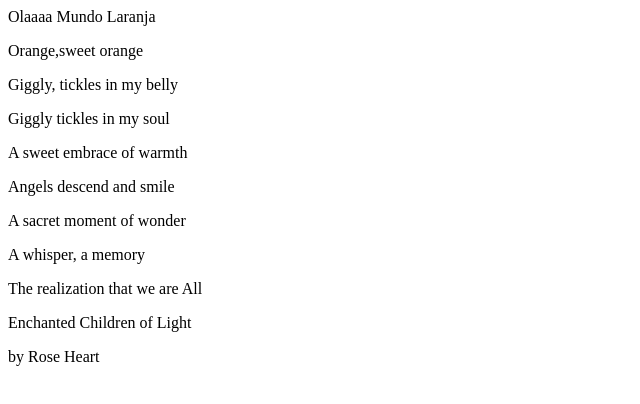
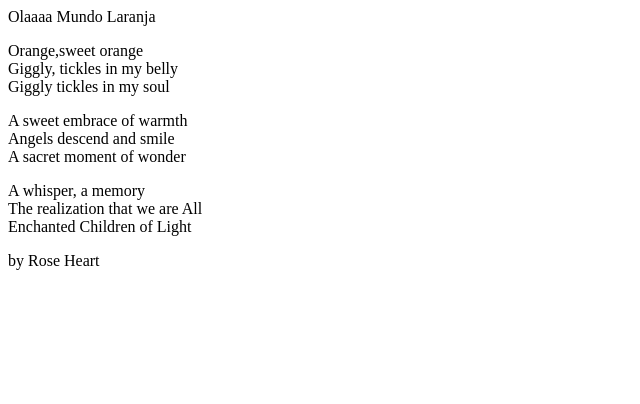
Before and after one commit to VascoSamuel/VascoSamuel.github.io, a plain HTML site: page index.html in a window 1280 px wide. Shown: the whole page, without its empty margins (0-640 px from the left). Drawn offline with Linux system fonts and the light colour scheme.

Commit message:
Update index.html

```diff
--- a/index.html
+++ b/index.html
@@ -4,17 +4,17 @@
         </head>
          <body>
 
-           <p> Orange,sweet orange </p>
-           <p>Giggly, tickles in my belly </p>
-           <p>Giggly tickles in my soul </p>
+           <p> Orange,sweet orange <br>
+           Giggly, tickles in my belly <br>
+           Giggly tickles in my soul </p>
 
-           <p>A sweet embrace of warmth </p>
-           <p>Angels descend and smile </p>
-           <p>A sacret moment of wonder </p>
+           <p>A sweet embrace of warmth <br>
+           Angels descend and smile <br>
+           A sacret moment of wonder </p>
 
-           <p>A whisper, a memory </p>
-           <p>The realization that we are All </p>
-           <p>Enchanted Children of Light </p>
+           <p>A whisper, a memory <br>
+           The realization that we are All <br>
+           Enchanted Children of Light </p>
 
            <p>by Rose Heart </p>
 
```
